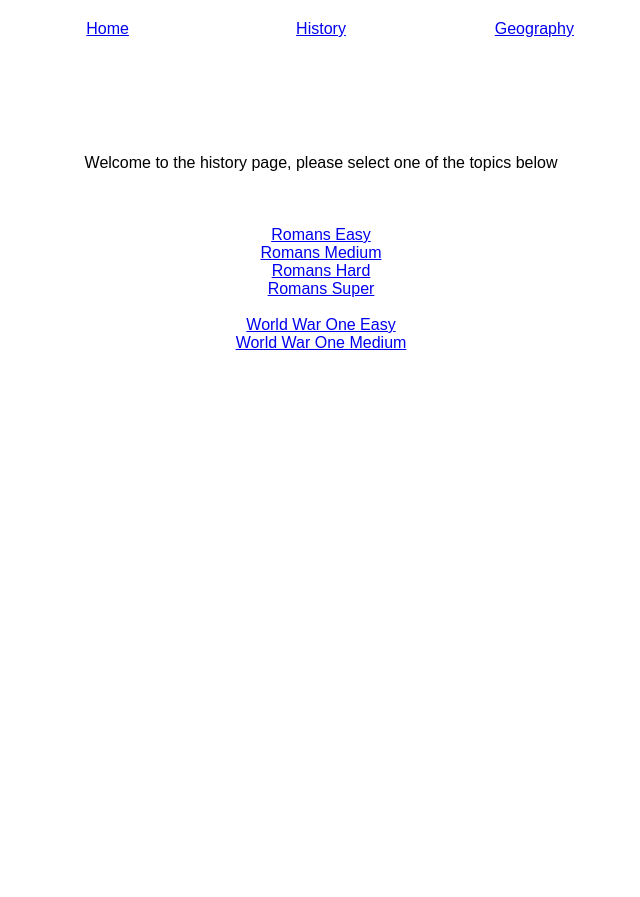
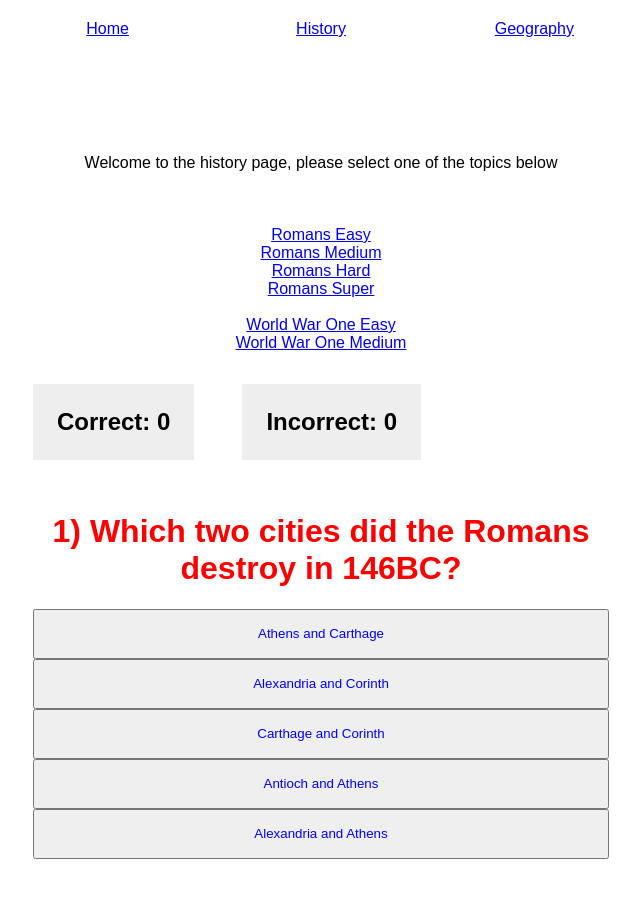
Before and after one commit to RyanG91/new-react-app, a React (Create React App) app: page /history/romans_super in a window 1280 px wide. Shown: the whole page, without its empty margins (319-959 px from the left). Before the commit the page ends 800 px from the top, so only its background shows below. Built offline with nearby package versions, Linux system fonts and the light colour scheme.

Commit message:
Roman super quiz done

```diff
--- a/src/components/history/HistoryQuiz.js
+++ b/src/components/history/HistoryQuiz.js
@@ -5,6 +5,7 @@ import '../../stylesheets/HistoryQuiz.css';
 import RomanEasy from './roman/RomanEasy'
 import RomanMedium from './roman/RomanMedium'
 import RomanHard from './roman/RomanHard'
+import RomanSuper from './roman/RomanSuper'
 import Wwieasy from './wwi/Wwieasy'
 import Wwimedium from './wwi/Wwimedium'
 
@@ -42,6 +43,11 @@ class History extends Component {
                                 <RomanHard />
                                 )
                             }} />
+                            <Route path="/history/romans_super" render={(routerProps) => {
+                                return (
+                                <RomanSuper />
+                                )
+                            }} />
                             <Route path="/history/wwi_easy" render={(routerProps) => {
                                 return (
                                 <Wwieasy />
--- /dev/null
+++ b/src/components/history/roman/RomanSuper.js
@@ -0,0 +1,249 @@
+import React, { Component } from 'react'
+import '../../../stylesheets/App.css';
+
+class Roman extends React.Component {
+    constructor(props) {
+      super(props)
+
+      var dataSet = [
+        {
+          question: "1) Which two cities did the Romans destroy in 146BC?",
+          answers: [
+            "Athens and Carthage",
+            "Alexandria and Corinth",
+            "Carthage and Corinth",
+            "Antioch and Athens",
+            "Alexandria and Athens",
+          ],
+          correct: 2
+        },
+        {
+          question: "2) What was the Roman short sword designed for?",
+              answers: [
+                "Slashing",
+                "Stabbing",
+                "Hacking",
+                "All of the above",
+                "None of the above"
+              ],
+              correct: 1
+        },
+         {
+              question: "3) Why were Roman legions sometimes called Pack Mules?",
+              answers: [
+                "It was an insult made up by Rome's enemies",
+                "The legions generally carried all their supplies",
+                "The legions had a large number of slaves carrying their supplies",
+                "The large number of mules the Romans brought with them",
+                "Most Romans rode on Mules while travelling",
+              ],
+              correct: 1
+            },
+            {
+              question: "4) What made the Roman javelin/Pilum effective?",
+              answers: [
+                "They were light and easy to throw",
+                "They could be used in hand to hand combat as a spear",
+                "The javelin was designed to bend upon impact, making it impossible for the enemy to use",
+                "They could penetrate sheilds rending them useless",
+                "All of the above",
+              ],
+              correct: 4
+            },
+            {
+              question: "5) Which of these is not an imperial Roman dynasty?",
+              answers: [
+                "Flavian",
+                "Julio-Claudian",
+                "Justinian",
+                "Leonid",
+                "Argead"
+              ],
+              correct: 4
+            },
+            {
+              question: "6)Julius Caesar and his family claimed to be a descendant of which Roman god/goddess?",
+              answers: [
+                "Venus",
+                "Jupiter",
+                "Mars",
+                "Mercury",
+                "Diana"
+              ],
+              correct: 0
+            },
+            {
+              question: "7) What was the capital of the Western Roman Empire when it fell?",
+              answers: [
+                "Rome",
+                "Milan/Mediolanum",
+                "Ravenna",
+                "Constantinople",
+                "Naples"
+              ],
+              correct: 2
+            },
+            {
+              question: "8) Which of these 5 cities were the major centres for early Christianity?",
+              answers: [
+                "Rome, Constantinople, Carthage, Memphis, Bethlehem",
+                "Jerusalem, Alexandria, Athens, Rome, Naples",
+                "Rome, Constantinople, Antioch, Jerusalem, Alexandria",
+                "Rome, Antioch, Carthage, Paris, Athens",
+                "Rome, Pella, Athens, Antioch, Alexandria"
+              ],
+              correct: 2
+            },
+            {
+              question: "9) Which dynasty did Commodus belong to?",
+              answers: [
+                "Flavian",
+                "Aurelian",
+                "Severan",
+                "Nerva-Antonine",
+                "Julio-Claudian"
+              ],
+              correct: 3
+            },
+            {
+              question: "10) While Caesar was stabbed 23 times, his autopsy suggest that:",
+              answers: [
+                "Only 1 wound was fatal",
+                "Only 2 wounds were fatal",
+                "Only 3 wounds were fatal",
+                "Only 5 wounds were fatal",
+                "Only 7 wounds were fatal"
+              ],
+              correct: 0
+            },
+            {
+              question: "Well Done! You have completed the quiz",
+              answers: [
+                "Click here to start again",
+              ],
+            },
+      ];
+
+      this.state = {current:0, dataSet:dataSet, correct:0, incorrect:0}
+      this.handleClick = this.handleClick.bind(this)
+
+    } // end constructor
+
+    handleClick(choice) {
+      if (choice == this.state.dataSet[this.state.current].correct) {
+        this.setState({correct: this.state.correct + 1})
+      } else {
+        this.setState({incorrect: this.state.incorrect + 1})
+      }
+
+      if (this.state.current == 10) {
+        this.setState({current: 0})
+        this.setState({incorrect: 0})
+        this.setState({correct: 0})
+      } else {
+           this.setState({current: this.state.current + 1})
+      }
+    }
+
+    render() {
+      return(
+        <div>
+          <ScoreArea correct={this.state.correct} incorrect={this.state.incorrect} />
+          <QuizArea handleClick={this.handleClick} dataSet={this.state.dataSet[this.state.current]} />
+        </div>
+      )
+    }
+  }
+
+  function Question(props) {
+    var style = {
+      color: "red",
+    }
+    return (
+      <h1 style={style}>{props.dataSet.question}</h1>
+    )
+  }
+
+  function Answer(props) {
+    var style = {
+      width: "100%",
+      height: 50,
+      color: "blue"
+    }
+    return(
+      <div>
+        <button style={style} onClick={() => props.handleClick(props.choice)}>{props.answer}</button>
+      </div>
+    )
+  }
+
+  function AnswerList(props) {
+    var answers = []
+    for (let i = 0; i < props.dataSet.answers.length; i++) {
+      answers.push(<Answer choice={i} handleClick={props.handleClick} answer={props.dataSet.answers[i]} />)
+    }
+    return(
+      <div>
+        {answers}
+      </div>
+    )
+  }
+
+  function QuizArea(props) {
+    var style = {
+      width: "100%",
+      display: "block",
+      textAlign: "center",
+      boxSizing: "border-box",
+      float: "left",
+      padding: "0 2em"
+    }
+    return(
+      <div style={style}>
+        <Question dataSet={props.dataSet} />
+        <AnswerList dataSet={props.dataSet} handleClick={props.handleClick} />
+      </div>
+    )
+  }
+
+  function TotalCorrect(props) {
+      var style = {
+      display: "inline-block",
+      padding: "1em",
+      background: "#eee",
+      margin: "0 1em 0 0"
+    }
+    return(
+      <h2 style={style}>Correct: {props.correct}</h2>
+    )
+  }
+
+  function TotalIncorrect(props) {
+    var style = {
+      display: "inline-block",
+      padding: "1em",
+      background: "#eee",
+      margin: "0 0 0 1em"
+    }
+    return(
+      <h2 style={style}>Incorrect: {props.incorrect}</h2>
+    )
+  }
+
+  function ScoreArea(props) {
+    var style = {
+      width: "100%",
+      display: "block",
+      textAlign: "left",
+      float: "left",
+      padding: "2em"
+    }
+    return(
+      <div style={style} >
+        <TotalCorrect correct={props.correct} />
+        <TotalIncorrect incorrect={props.incorrect} />
+      </div>
+    )
+  }
+
+export default Roman
```
